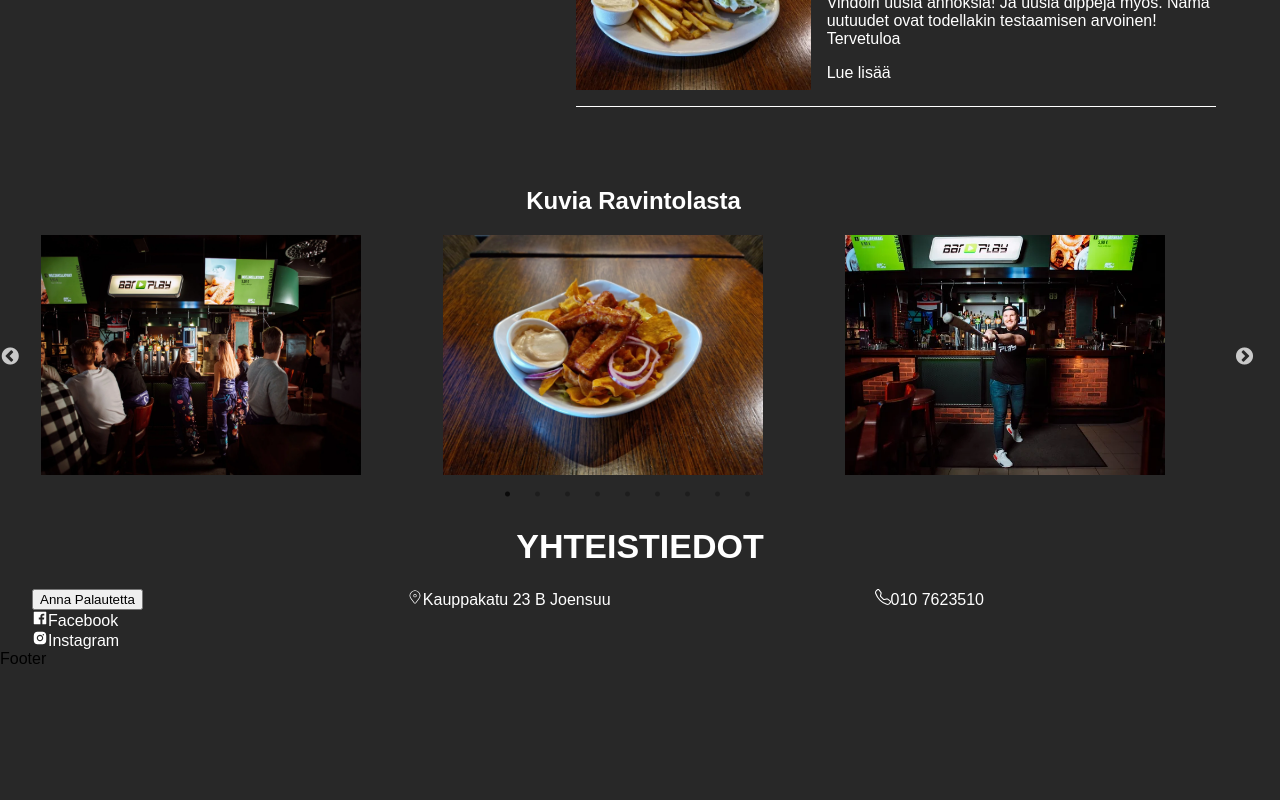
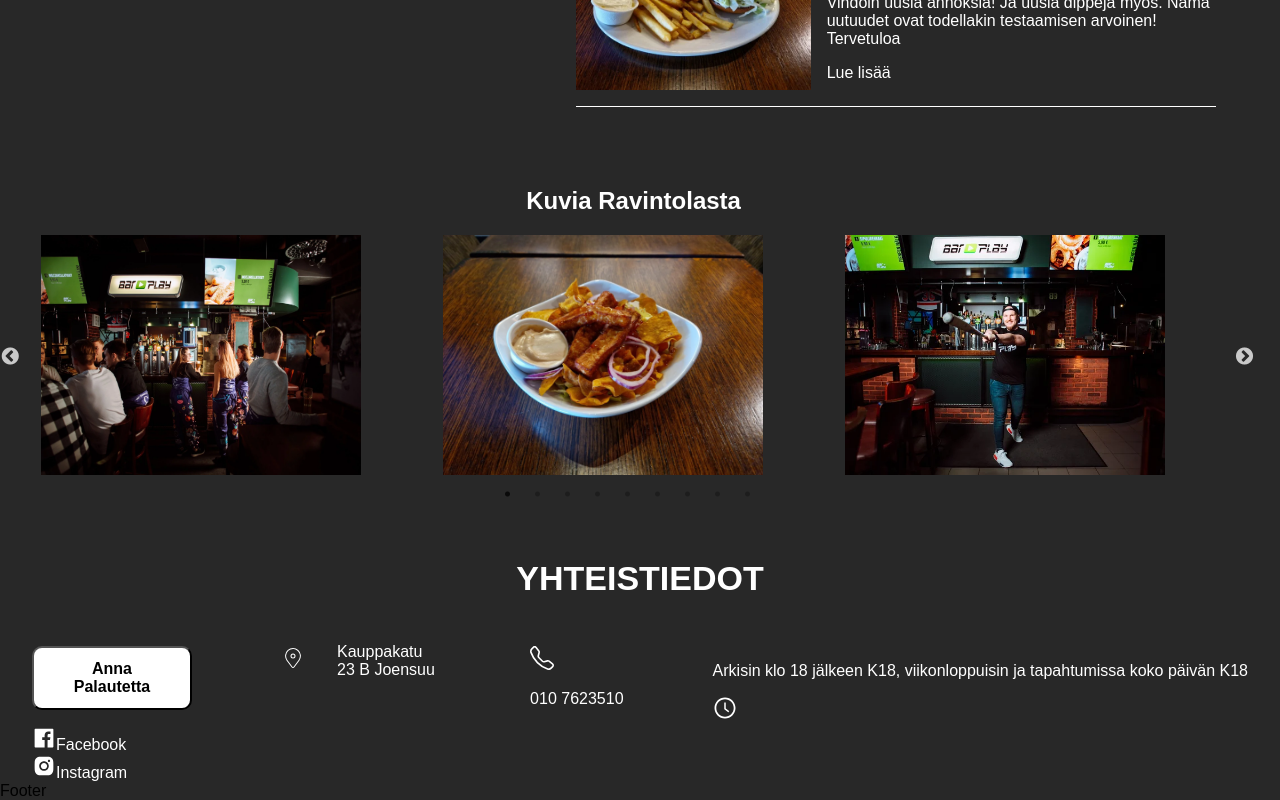
Before and after one commit to MarkusAP98/barplay02, a React (Create React App) app: page / in a window 1280 px wide. Shown: the part 2107-2907 px from the top of the page. Before the commit the page ends 2775 px from the top, so only its background shows below. Built offline with nearby package versions, Linux system fonts and the light colour scheme.

Commit message:
imported new icons and gave some styles

```diff
--- a/src/components/Contatct/Contact.css
+++ b/src/components/Contatct/Contact.css
@@ -12,11 +12,40 @@
 }
 
 .barplay__yhteistiedot h1 {
-    margin-top:3rem ;
+    margin-top:5rem ;
+    margin-bottom: 3rem;
     color: white;
     text-align: center;
     font-weight: 700;
     font-size: 34px;
  }
 
+ .info-icon
+ {
+    font-size: 24px;
+ }
+
  /* -------palautetta------- */
+
+ .info-btn {
+    height: 4rem;
+    width: 10rem;
+    background-color:white;
+    font-size: 16px;
+    font-weight: 600;
+    padding: 8px 28px;
+    border-radius: 10px;
+    margin-bottom: 1rem;
+}
+
+ /* ----karta------ */
+
+ .info-karta li {
+    display: flex;
+    width: 10rem;
+ }
+
+  .info-karta p {
+    margin-left: 2rem;
+    margin-top: -0.2rem;
+  }
--- a/src/components/Contatct/Contact.js
+++ b/src/components/Contatct/Contact.js
@@ -3,6 +3,7 @@ import "./Contact.css";
 import { AiFillFacebook, AiFillInstagram, AiFillMessage } from "react-icons/ai";
 import { CiLocationOn } from "react-icons/ci";
 import { BsTelephone } from "react-icons/bs";
+import { AiOutlineClockCircle } from "react-icons/ai";
 const Contact = () => {
   return (
     <div className="barplay__yhteistiedot">
@@ -12,14 +13,14 @@ const Contact = () => {
           {/* ------------palautetta---------- */}
           <button className="info-btn">Anna Palautetta</button>
           <li>
-            <a>
-              <AiFillFacebook className="info_icon-fb" />
-            Facebook
+            <a classname="info-icon">
+              <AiFillFacebook className="info_icon-fb, info-icon" />
+              Facebook
             </a>
           </li>
           <li>
-            <a>
-              <AiFillInstagram className="info_icon-ig" />
+            <a classname="info-icon">
+              <AiFillInstagram className="info_icon-ig, info-icon" />
             </a>
             Instagram
           </li>
@@ -27,23 +28,33 @@ const Contact = () => {
         {/*--------karta--------- */}
         <div className="info-karta">
           <li>
-            <a>
-              <CiLocationOn />
-            Kauppakatu 23 B Joensuu
+            <a classname="info-icon">
+              <CiLocationOn className="info-icon" />
             </a>
+            <p>Kauppakatu 23 B Joensuu</p>
           </li>
         </div>
         {/* --------soita------- */}
         <div className="info-soita">
           <li>
-            <a>
-              <BsTelephone />
-              010 7623510
+            <a classname="info-icon">
+              <BsTelephone className="info-icon" />
+            </a>
+            <p>010 7623510</p>
+          </li>
+        </div>
+        {/* ------------aikataulu-------- */}
+        <div className="info-aikataulu">
+          <p>
+            Arkisin klo 18 jälkeen K18, viikonloppuisin ja tapahtumissa koko
+            päivän K18
+          </p>
+          <li>
+            <a classname="info-icon">
+              <AiOutlineClockCircle className="info-icon" />
             </a>
           </li>
         </div>
-        {/* ------------aikataulu-------- */}
-        <div className="info-aikataulu"></div>
       </div>
     </div>
   );
```
